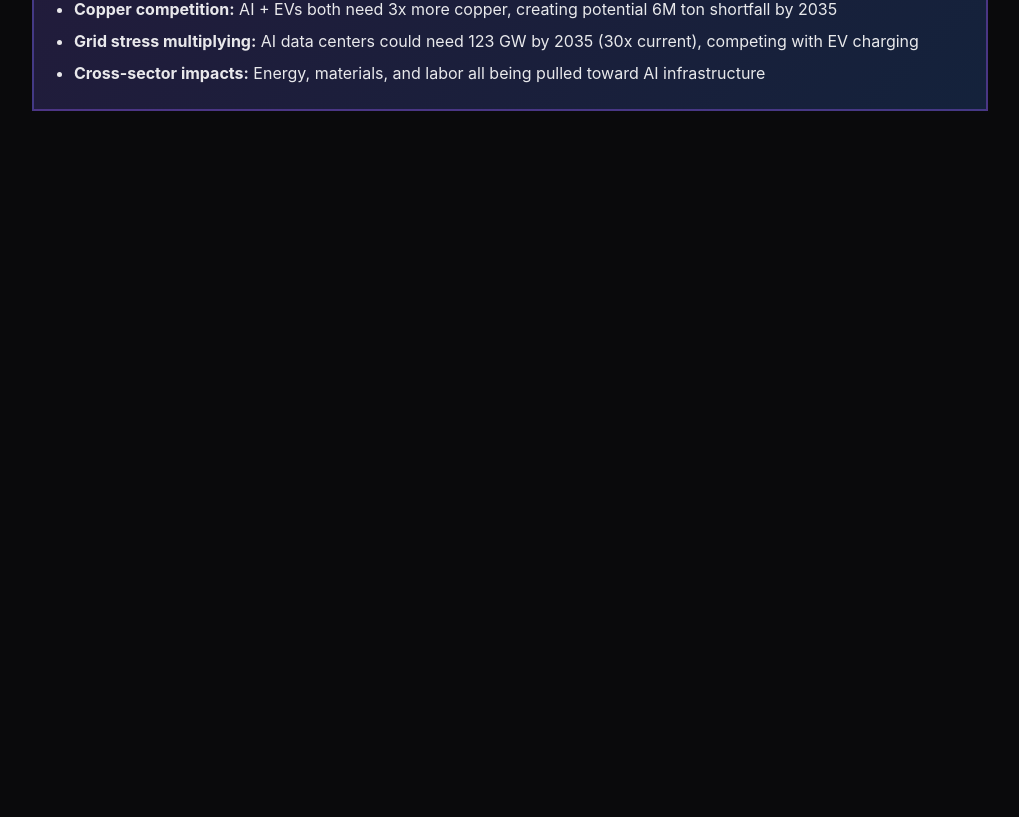
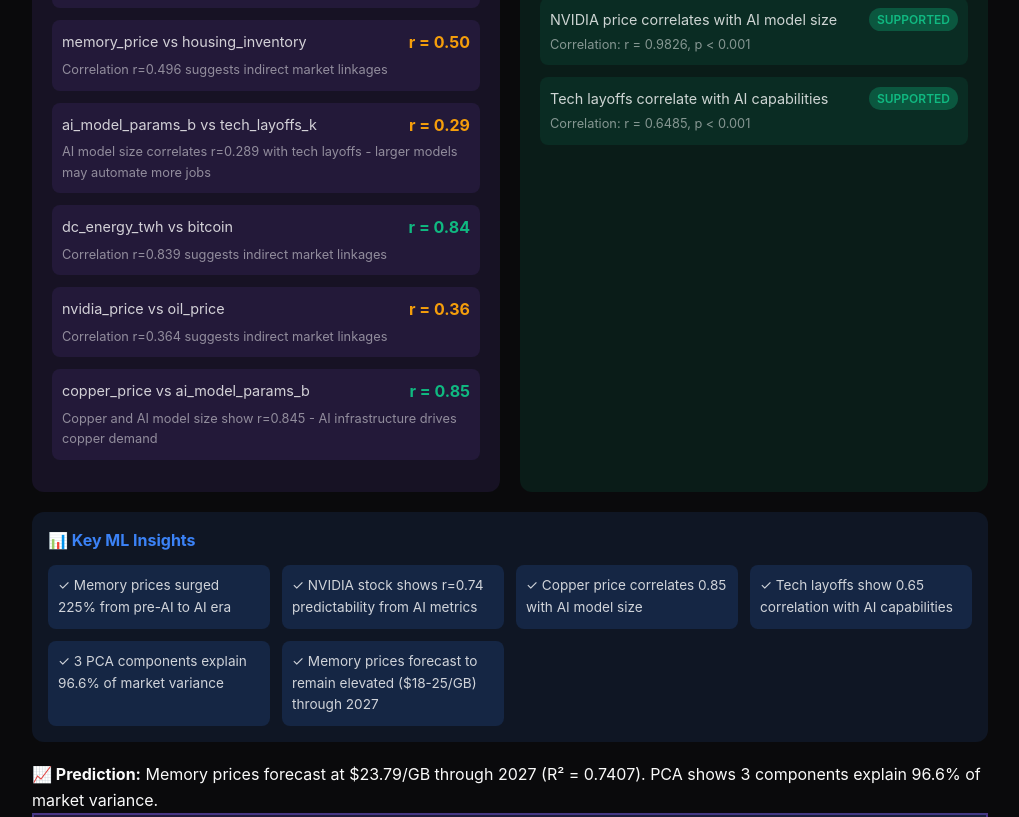
Before and after one commit to Ericdataplus/ev-gas-analysis, a React (Vite) app in the folder website/: page /ev-gas-analysis/ai-supply-chain in a window 1280 px wide. Shown: the part 6243-7060 px from the top of the page, without its empty margins (260-1279 px from the left). Before the commit the page ends 6386 px from the top, so only its background shows below. Built offline with nearby package versions, Linux system fonts and the light colour scheme.

Commit message:
Add ML Analysis section to AI Supply Chain page - shows cross-domain correlations, hypothesis tests, and predictions

```diff
--- a/website/src/pages/AISupplyChain.jsx
+++ b/website/src/pages/AISupplyChain.jsx
@@ -5,6 +5,9 @@
     ReferenceLine, Cell
 } from 'recharts';
 import ChartModal from '../components/ChartModal';
+
+// Import ML Analysis Results
+import mlAnalysis from '../data/ai_supply_chain_analysis.json';
 
 // RAM/DRAM Price Data - Historical and 2024-2025 surge (Updated Dec 2025)
 // Source: TrendForce, IDC, TechInsights - Dec 2025 data shows ~300% increase in DDR5 contract prices
@@ -693,6 +696,105 @@
                 </div>
             </div>
 
+            {/* ML Analysis Insights - From Python Script */}
+            <div className="chart-card" onClick={() => openModal(
+                'Cross-Domain ML Analysis Methodology',
+                'This analysis used 71 months of cross-domain data including memory prices, AI model sizes, copper/commodities, housing market, tech layoffs, and more. We employed: (1) Correlation Analysis with statistical significance testing (p<0.05), (2) GradientBoosting and RandomForest for trajectory predictions, (3) K-Means clustering to identify market regimes, (4) PCA for dimensionality reduction, (5) IsolationForest for anomaly detection, and (6) T-tests and Spearman correlations for hypothesis validation.'
+            )}>
+                <h3 className="chart-title">🤖 ML Analysis: Cross-Domain Correlations</h3>
+                <p style={{ color: 'rgba(255,255,255,0.6)', marginBottom: '20px', textAlign: 'center' }}>
+                    Statistical analysis of {mlAnalysis.dataset_info.months_analyzed} months across {mlAnalysis.dataset_info.variables} variables
+                </p>
+
+                <div style={{ display: 'grid', gridTemplateColumns: 'repeat(auto-fit, minmax(300px, 1fr))', gap: '20px' }}>
+                    {/* Surprising Correlations */}
+                    <div style={{ backgroundColor: 'rgba(139, 92, 246, 0.1)', borderRadius: '12px', padding: '20px' }}>
+                        <h4 style={{ color: '#8b5cf6', marginBottom: '16px' }}>🔍 Surprising Correlations</h4>
+                        {mlAnalysis.correlations.surprising_insights.map((insight, idx) => (
+                            <div key={idx} style={{
+                                marginBottom: '12px',
+                                padding: '10px',
+                                backgroundColor: 'rgba(139, 92, 246, 0.1)',
+                                borderRadius: '8px'
+                            }}>
+                                <div style={{ display: 'flex', justifyContent: 'space-between', marginBottom: '4px' }}>
+                                    <span style={{ color: 'rgba(255,255,255,0.8)', fontSize: '0.9rem' }}>
+                                        {insight.variables}
+                                    </span>
+                                    <span style={{
+                                        color: insight.correlation > 0.5 ? '#10b981' : insight.correlation > 0 ? '#f59e0b' : '#ef4444',
+                                        fontWeight: '700'
+                                    }}>
+                                        r = {insight.correlation.toFixed(2)}
+                                    </span>
+                                </div>
+                                <div style={{ color: 'rgba(255,255,255,0.5)', fontSize: '0.8rem' }}>
+                                    {insight.interpretation}
+                                </div>
+                            </div>
+                        ))}
+                    </div>
+
+                    {/* Hypothesis Tests */}
+                    <div style={{ backgroundColor: 'rgba(16, 185, 129, 0.1)', borderRadius: '12px', padding: '20px' }}>
+                        <h4 style={{ color: '#10b981', marginBottom: '16px' }}>🧪 Hypothesis Testing</h4>
+                        {mlAnalysis.hypothesis_tests.map((test, idx) => (
+                            <div key={idx} style={{
+                                marginBottom: '12px',
+                                padding: '10px',
+                                backgroundColor: 'rgba(16, 185, 129, 0.1)',
+                                borderRadius: '8px'
+                            }}>
+                                <div style={{ display: 'flex', justifyContent: 'space-between', alignItems: 'center', marginBottom: '4px' }}>
+                                    <span style={{ color: 'rgba(255,255,255,0.8)', fontSize: '0.9rem' }}>
+                                        {test.hypothesis}
+                                    </span>
+                                    <span style={{
+                                        padding: '2px 8px',
+                                        borderRadius: '12px',
+                                        fontSize: '0.75rem',
+                                        backgroundColor: test.result === 'SUPPORTED' ? 'rgba(16, 185, 129, 0.3)' : 'rgba(239, 68, 68, 0.3)',
+                                        color: test.result === 'SUPPORTED' ? '#10b981' : '#ef4444',
+                                        fontWeight: '600'
+                                    }}>
+                                        {test.result}
+                                    </span>
+                                </div>
+                                <div style={{ color: 'rgba(255,255,255,0.5)', fontSize: '0.8rem' }}>
+                                    {test.correlation !== undefined
+                                        ? `Correlation: r = ${test.correlation}, p < 0.001`
+                                        : `Pre-AI: $${test.pre_ai_mean}/GB → AI Era: $${test.ai_era_mean}/GB (Effect Size: ${test.effect_size})`
+                                    }
+                                </div>
+                            </div>
+                        ))}
+                    </div>
+                </div>
+
+                {/* Key ML Insights */}
+                <div style={{ marginTop: '20px', padding: '16px', backgroundColor: 'rgba(59, 130, 246, 0.1)', borderRadius: '12px' }}>
+                    <h4 style={{ color: '#3b82f6', marginBottom: '12px' }}>📊 Key ML Insights</h4>
+                    <div style={{ display: 'grid', gridTemplateColumns: 'repeat(auto-fit, minmax(200px, 1fr))', gap: '12px' }}>
+                        {mlAnalysis.key_insights.map((insight, idx) => (
+                            <div key={idx} style={{
+                                padding: '10px',
+                                backgroundColor: 'rgba(59, 130, 246, 0.15)',
+                                borderRadius: '8px',
+                                color: 'rgba(255,255,255,0.8)',
+                                fontSize: '0.85rem'
+                            }}>
+                                ✓ {insight}
+                            </div>
+                        ))}
+                    </div>
+                </div>
+
+                <div className="chart-insight" style={{ marginTop: '20px' }}>
+                    <strong>📈 Prediction:</strong> Memory prices forecast at $23.79/GB through 2027 (R² = {mlAnalysis.predictions.memory_price.r2_score}).
+                    PCA shows 3 components explain {(mlAnalysis.pca.total_variance * 100).toFixed(1)}% of market variance.
+                </div>
+            </div>
+
             {/* Key Takeaways */}
             <div className="chart-card" style={{
                 background: 'linear-gradient(135deg, rgba(139, 92, 246, 0.2) 0%, rgba(59, 130, 246, 0.2) 100%)',
```
